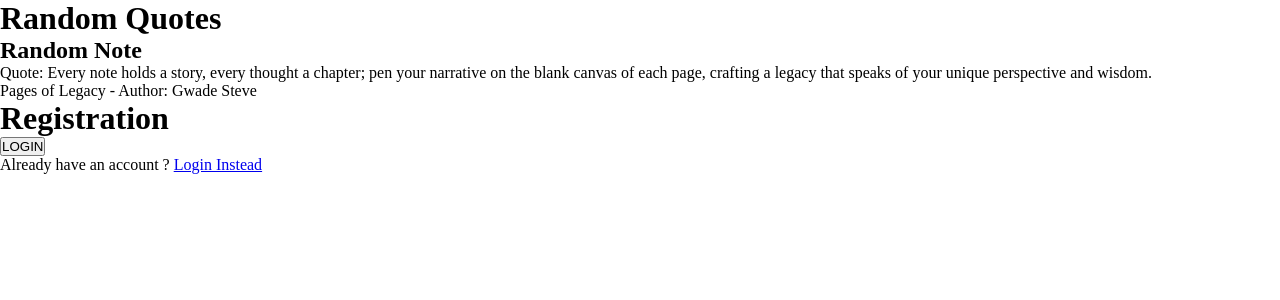
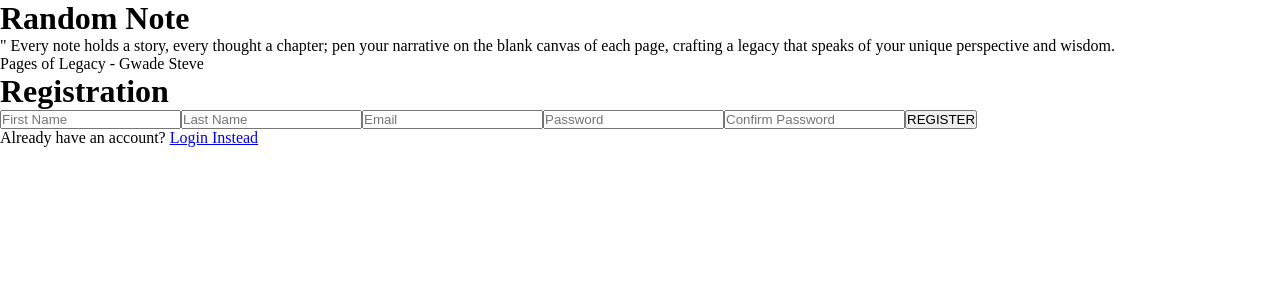
Before and after one commit to GwadeSteve/Note-App, a React (Create React App) app in the folder frontend/: page /register in a window 1280 px wide. Shown: the top 300 px of the page. Built offline with nearby package versions, Linux system fonts and the light colour scheme.

Commit message:
Login and Registration are effective and all redirections are working as expected

```diff
--- a/frontend/src/components/FormLeft.jsx
+++ b/frontend/src/components/FormLeft.jsx
@@ -29,7 +29,6 @@ const FormLeft = () => {
   return (
 
     <div className="Left-Form">
-      <h1>Random Quotes</h1>
       <RandomNote quotes={Quotes}/>
     </div>
   )
--- a/frontend/src/components/FormRight.jsx
+++ b/frontend/src/components/FormRight.jsx
@@ -1,27 +1,105 @@
-import React from "react";
-import { Link } from "react-router-dom";
+import React, { useState } from 'react';
+import { Link, useNavigate } from 'react-router-dom';
 
-const FormRight = ({page}) => {
+const FormRight = ({ page }) => {
+  const [formData, setFormData] = useState({
+    firstName: '',
+    lastName: '',
+    email: '',
+    password: '',
+    confirmPassword: '',
+  });
+  const navigate = useNavigate();
+
+  const handleInputChange = (e) => {
+    const { name, value } = e.target;
+    setFormData({ ...formData, [name]: value });
+  };
+
+  const handleFormSubmit = async (e) => {
+    e.preventDefault();
+
+    try {
+      if (page === 'Login') {
+        const { email, password } = formData;
+        const response = await fetch('/accounts/login/', {
+          method: 'POST',
+          headers: {
+            'Content-Type': 'application/json',
+          },
+          body: JSON.stringify({ email, password }),
+        });
+
+        if (response.ok) {
+          const { token } = await response.json();
+          localStorage.setItem('userToken', token); // Store token in local storage
+          console.log('Login successful. Token:', token);
+          navigate('/');
+        } else {
+          console.error('Login failed');
+        }
+      } else {
+        const { firstName, lastName, email, password, confirmPassword } = formData;
+        if (password === confirmPassword) {
+          const response = await fetch('/accounts/register/', {
+            method: 'POST',
+            headers: {
+              'Content-Type': 'application/json',
+            },
+            body: JSON.stringify({ firstName, lastName, email, password }),
+          });
+
+          if (response.ok) {
+            const { token } = await response.json();
+            localStorage.setItem('userToken', token); // Store token in local storage
+            console.log('Registration successful. Token:', token);
+          } else {
+            console.error('Registration failed');
+          }
+        } else {
+          alert('Password and Confirm Password do not match!');
+        }
+      }
+    } catch (error) {
+      console.error('Error:', error);
+    }
+  };
 
   return (
     <div className="Right-Form">
       <h1>{page}</h1>
+      <form onSubmit={handleFormSubmit}>
         {page === 'Login' ? (
-            <form method="POST">
-              {/* Your Login form elements */}
+          <>
+            <input type="email" name="email" placeholder="Email" onChange={handleInputChange} required />
+            <input type="password" name="password" placeholder="Password" onChange={handleInputChange} required />
             <button type="submit">LOGIN</button>
-              <p>Don't yet have an account ? <Link to="/register">Create an account</Link></p>
+            <p>
+              Don't yet have an account? <Link to="/register">Create an account</Link>
+            </p>
+          </>
+        ) : (
+          <>
+            <input type="text" name="firstName" placeholder="First Name" onChange={handleInputChange} required />
+            <input type="text" name="lastName" placeholder="Last Name" onChange={handleInputChange} required />
+            <input type="email" name="email" placeholder="Email" onChange={handleInputChange} required />
+            <input type="password" name="password" placeholder="Password" onChange={handleInputChange} required />
+            <input
+              type="password"
+              name="confirmPassword"
+              placeholder="Confirm Password"
+              onChange={handleInputChange}
+              required
+            />
+            <button type="submit">REGISTER</button>
+            <p>
+              Already have an account? <Link to="/login">Login Instead</Link>
+            </p>
+          </>
+        )}
       </form>
-          ) : (
-            <form method="POST">
-              {/* Your Registration form elements */}
-
-              <button type="submit">LOGIN</button>
-              <p>Already have an account ? <Link to="/login">Login Instead</Link></p>
-            </form>
-          )}
     </div>
   );
-}
+};
 
 export default FormRight;
--- a/frontend/src/components/RandomNote.jsx
+++ b/frontend/src/components/RandomNote.jsx
@@ -6,9 +6,9 @@ function RandomNote({ quotes }) {
 
   return (
     <div>
-      <h2>Random Note</h2>
-      <p>Quote: {randomQuote.quote}</p>
-      <p> <span>{randomQuote.title}</span> - Author: Gwade Steve</p>
+      <h1>Random Note</h1>
+      <p>" {randomQuote.quote}</p>
+      <p>{randomQuote.title} - <span>Gwade Steve</span></p>
     </div>
   );
 }
--- a/frontend/src/pages/LoadingPage.jsx
+++ b/frontend/src/pages/LoadingPage.jsx
@@ -4,41 +4,26 @@ import './LoadingPage.css';
 
 const LoadingPage = () => {
   const navigate = useNavigate();
-  const [authStatus, setAuthStatus] = useState('');
+  const [message, setMessage] = useState('');
 
-  const fetchAuthStatus = useCallback(async () => {
-    try {
-      const response = await fetch('/accounts/auth_status/');
-      if (response.ok) {
-        const data = await response.json();
-        setAuthStatus(data.status);
-      } else {
-        console.error('Failed to fetch authentication status');
-        setAuthStatus('Failed to fetch');
-      }
-    } catch (error) {
-      console.error('Error fetching authentication status:', error);
-      setAuthStatus('Error fetching data');
+  const checkUserToken = useCallback(() => {
+    const token = localStorage.getItem('userToken');
+    if (token) {
+      setMessage('OK');
+      setTimeout(() => {
+        navigate('/notes');
+      }, 4000);
+    } else {
+      setMessage('NOT');
+      setTimeout(() => {
+        navigate('/login');
+      }, 4000);
     }
-  }, []);
+  }, [navigate]);
 
   useEffect(() => {
-    fetchAuthStatus();
-  }, [fetchAuthStatus]);
-
-  useEffect(() => {
-    const redirectToApp = (status) => {
-        setTimeout(() => {
-          if (status === 'OK') {
-            navigate('/notes');
-          } else {
-            navigate('/login');
-          }
-        }, 4000);
-      };
-
-    redirectToApp(authStatus); // Call redirectToApp after authStatus updates
-  }, [authStatus, navigate]);
+    checkUserToken();
+  }, [checkUserToken]);
 
   return (
     <div className='wrapper'>
@@ -50,11 +35,9 @@ const LoadingPage = () => {
         <span></span>
       </div>
       <div className='Message'>
-        {authStatus === 'OK' ? (
-          <p>Preparing your Space</p>
-        ) : (
-          <p>Redirecting to Login</p>
-        )}
+        {
+          message === 'OK' ? (<p>Preparing your space ...</p>) : (<p>Redirecting to Auth  ...</p>)
+        }
       </div>
     </div>
   );
--- a/frontend/src/pages/NotesList.jsx
+++ b/frontend/src/pages/NotesList.jsx
@@ -0,0 +1,11 @@
+import React from 'react'
+
+const NotesList = () => {
+  return (
+    <div>
+
+    </div>
+  )
+}
+
+export default NotesList
```
Lines whose indentation alone changed are shown as unchanged.
